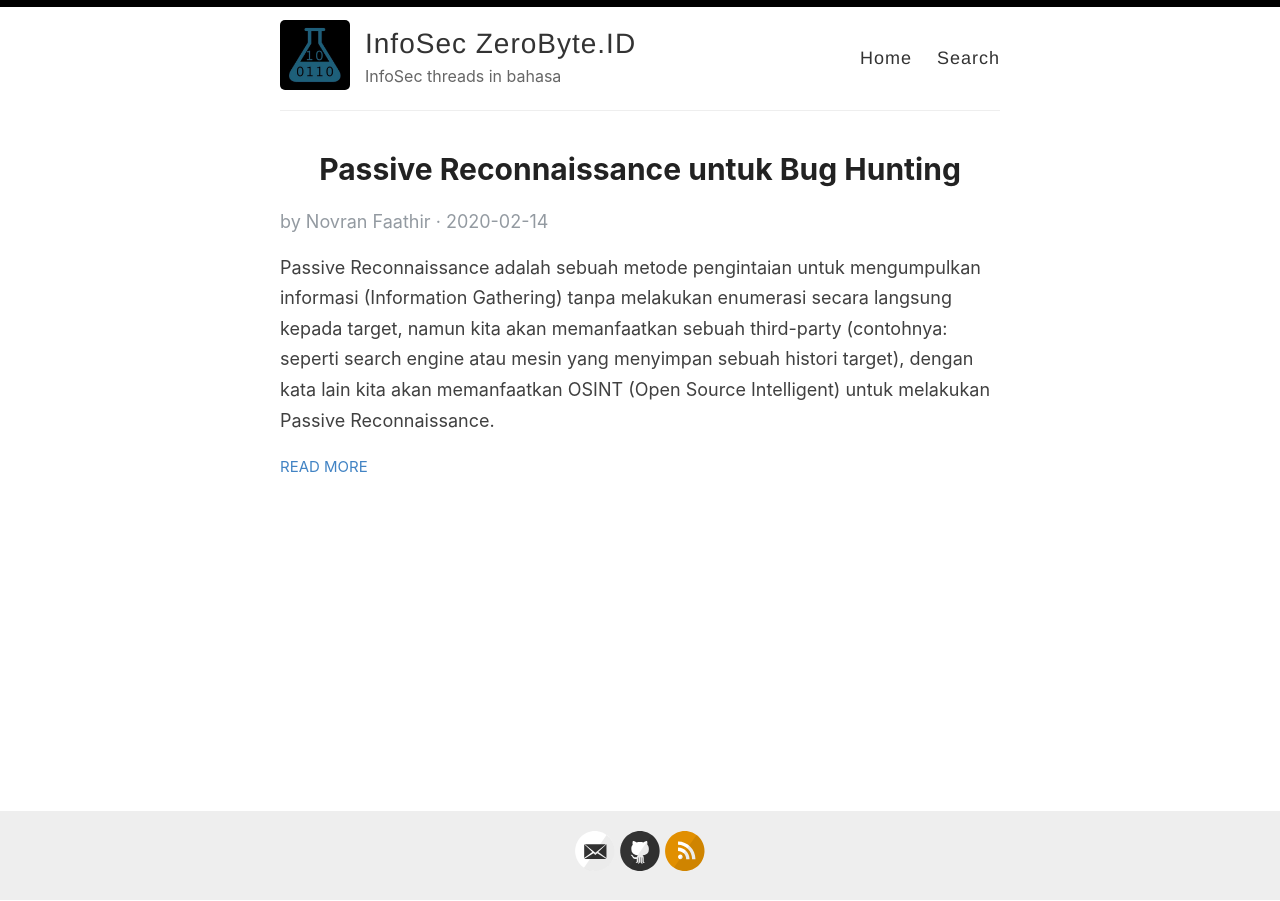
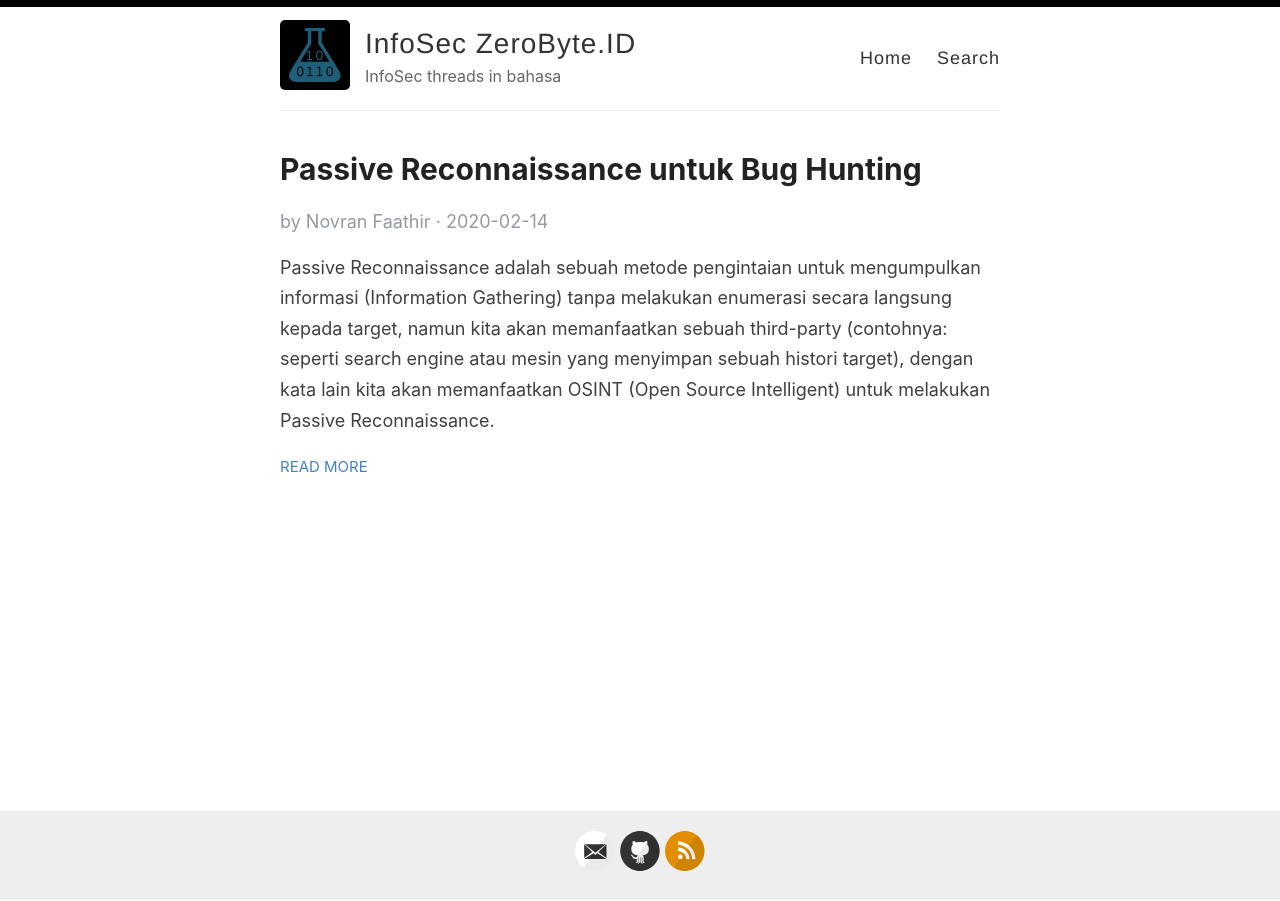
Before and after one commit to amitmerchant1990/reverie, a Jekyll site: the page built from index.html, in a window 1280 px wide. Built offline with Jekyll 4.4.1, drawn with Linux system fonts in a browser that asks for light colours; the list of posts is cut into pages by our own code.

Commit message:
Update index.html

```diff
--- a/index.html
+++ b/index.html
@@ -6,7 +6,7 @@ layout: default
   {% for post in paginator.posts %}
     <article class="post">
       <a href="{{ site.baseurl }}{{ post.url }}">
-        <h1 style="border:none;text-align:center;">{{ post.title }}</h1>
+        <h1 style="border:none;padding-bottom:none;">{{ post.title }}</h1>
 
         <div>
           <p class="post_date" style="text-align:left">by {{ post.author }} · {{ post.date | date: "%Y-%m-%d" }}</p>
```
